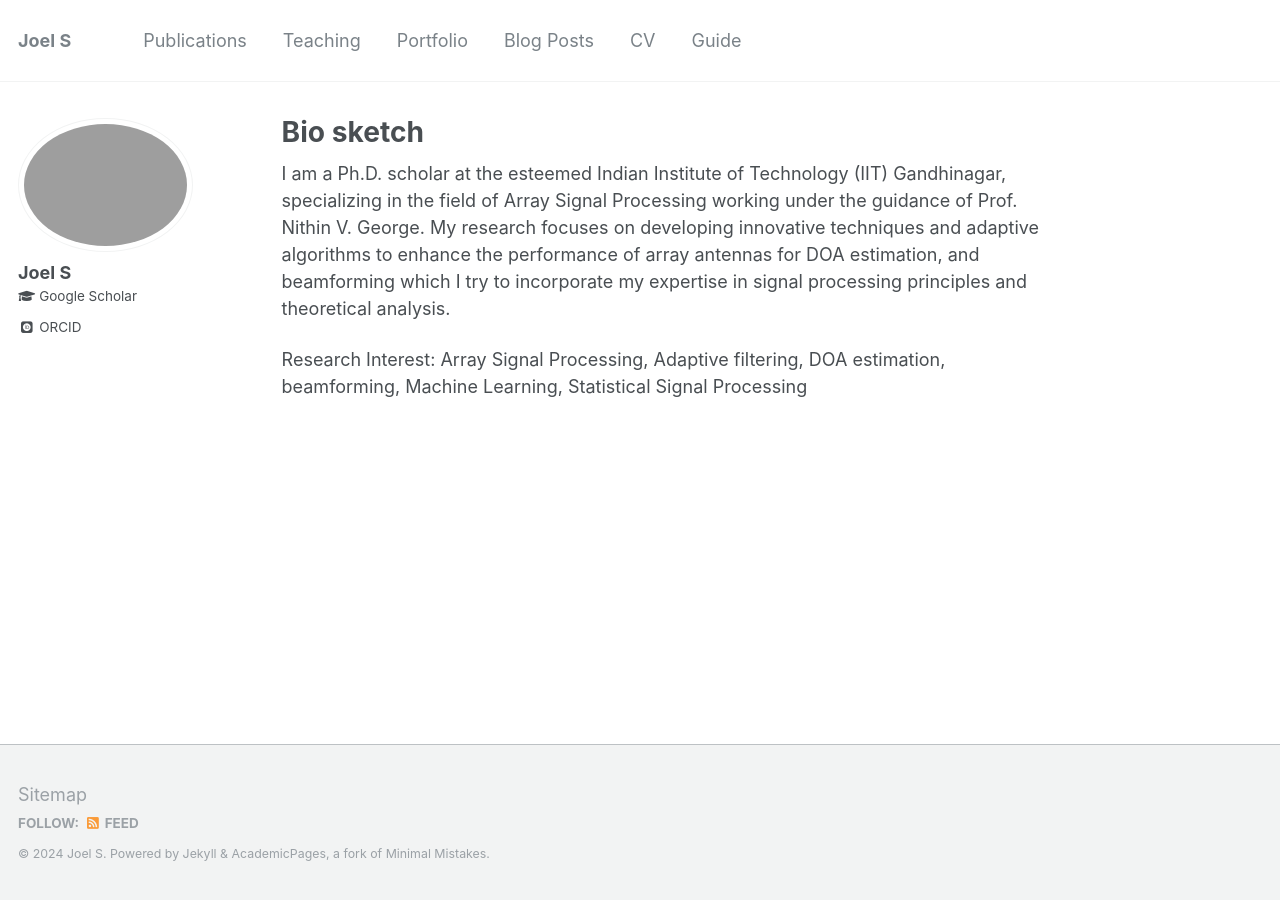
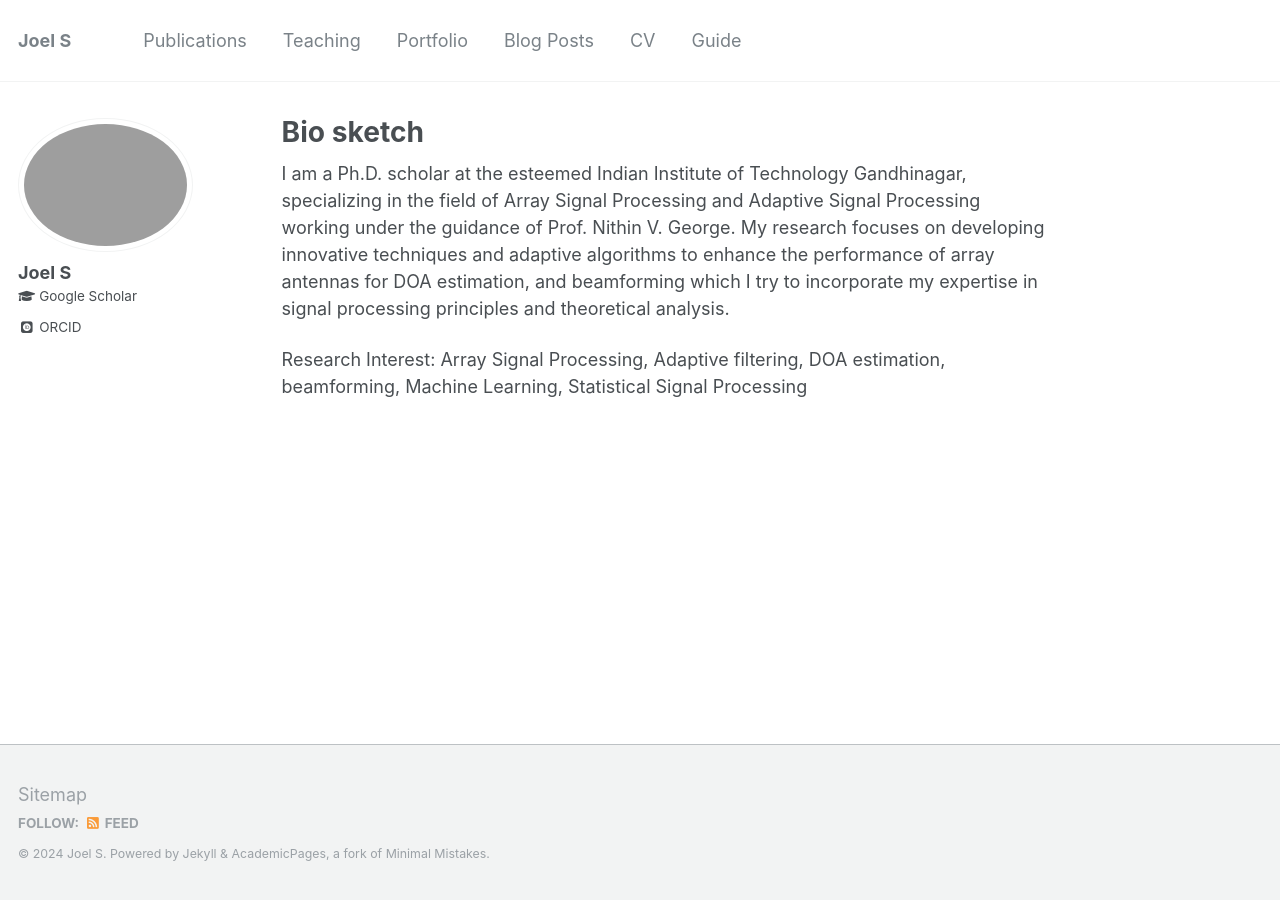
Before and after one commit to Joels1994/Joels1994.github.io, a Jekyll site: the page built from _pages/about.md, in a window 1280 px wide. Built offline with Jekyll 4.4.1, drawn with Linux system fonts in a browser that asks for light colours; some web fonts are replaced.

Commit message:
Update about.md

```diff
--- a/_pages/about.md
+++ b/_pages/about.md
@@ -9,7 +9,7 @@ redirect_from:
 ---
 
 
-I am a Ph.D. scholar at the esteemed Indian Institute of Technology (IIT) Gandhinagar, specializing in the field of Array Signal Processing working under the guidance of Prof. Nithin V. George. My research focuses on developing innovative techniques and adaptive algorithms to enhance the performance of array antennas for DOA estimation, and beamforming which I try to incorporate my expertise in signal processing principles and theoretical analysis.
+I am a Ph.D. scholar at the esteemed Indian Institute of Technology Gandhinagar, specializing in the field of Array Signal Processing and Adaptive Signal Processing working under the guidance of Prof. Nithin V. George. My research focuses on developing innovative techniques and adaptive algorithms to enhance the performance of array antennas for DOA estimation, and beamforming which I try to incorporate my expertise in signal processing principles and theoretical analysis.
 
 
 Research Interest: Array Signal Processing, Adaptive filtering, DOA estimation, beamforming, Machine Learning, Statistical Signal Processing
```
